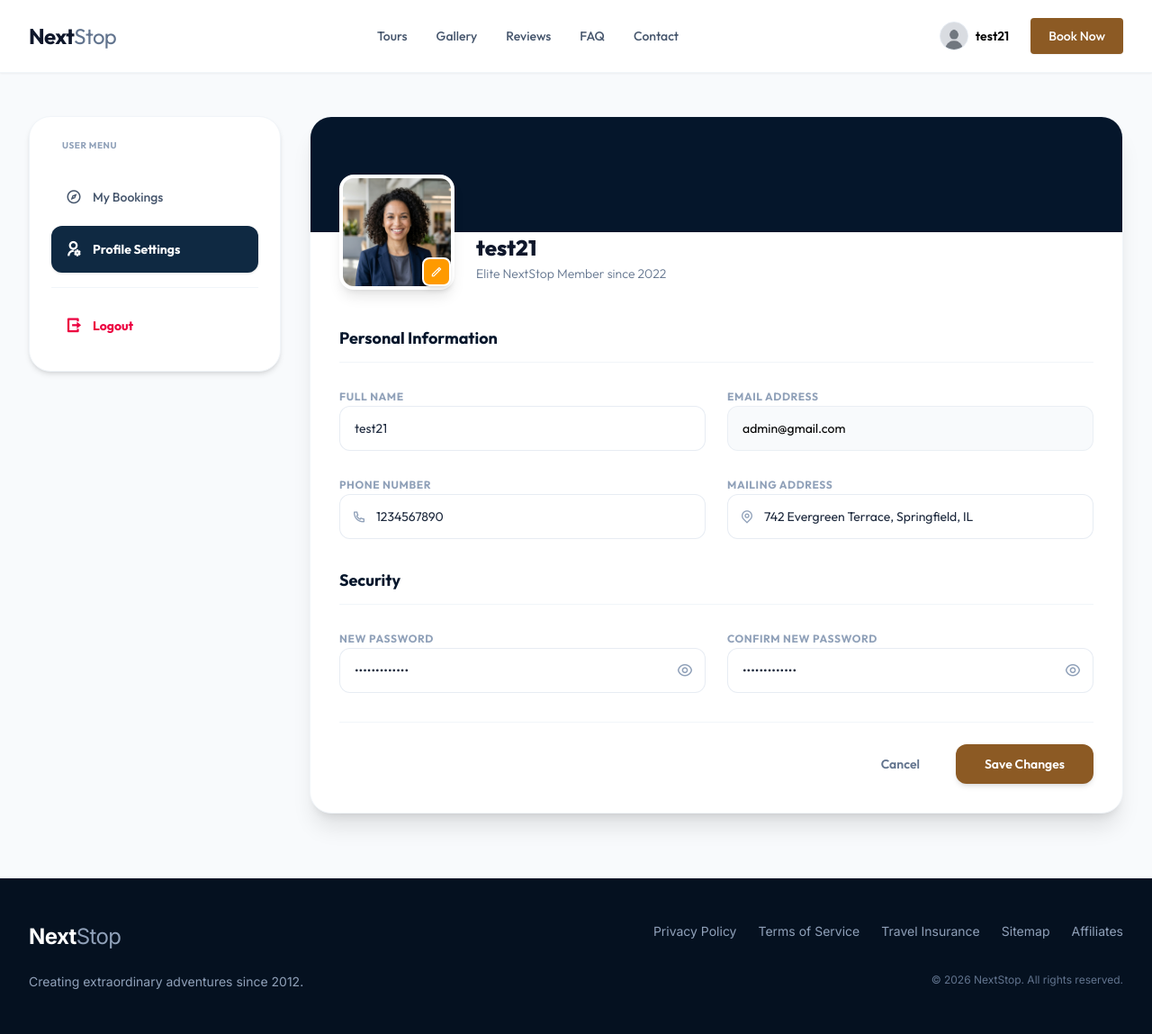
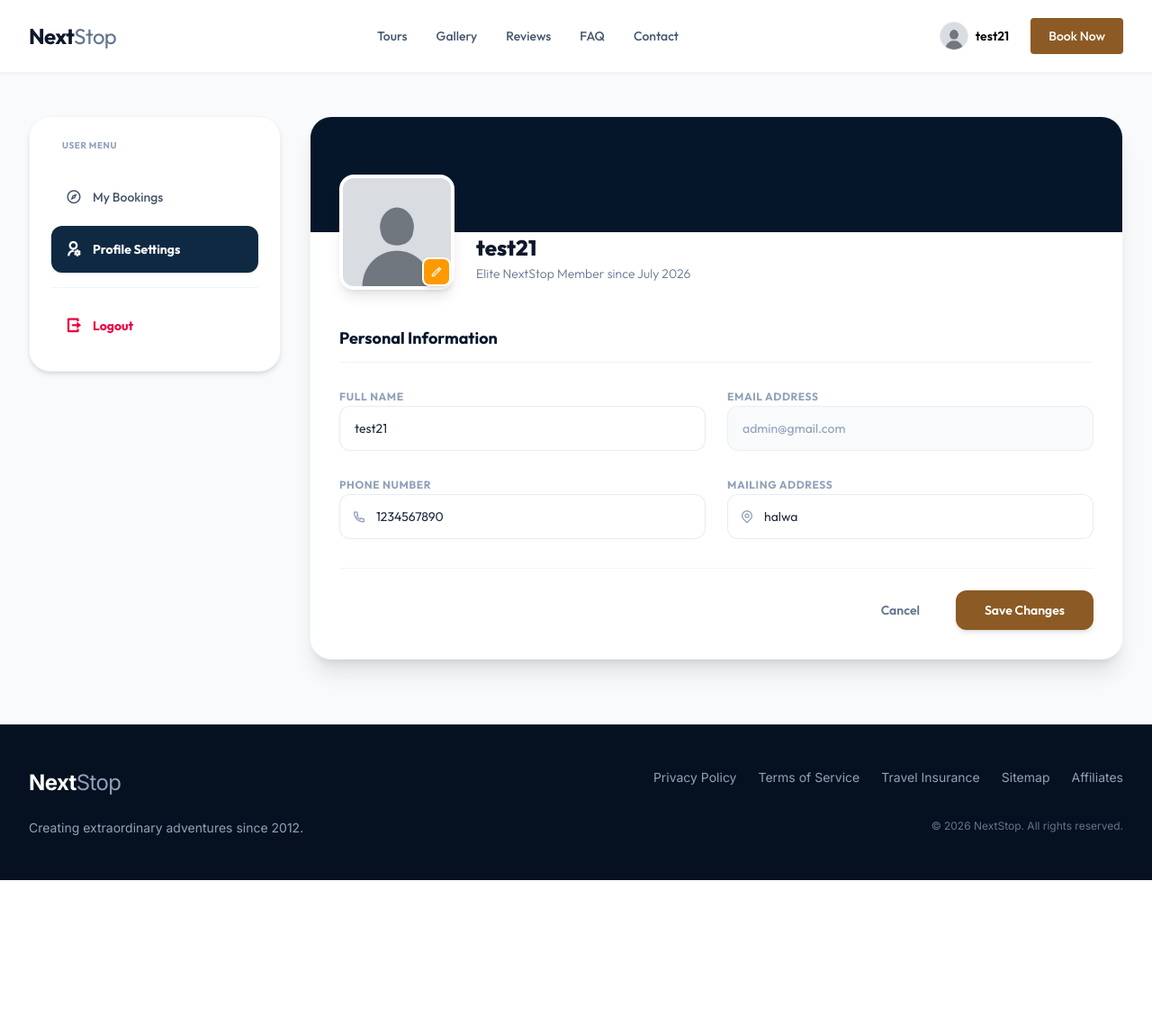
Before and after one commit to akshaykumar401/Tour_-_Traval, a Django app: page /user/ in a window 1280 px wide. Shown: the whole page at 90% size. After the commit the page ends 978 px from the top, so only its background shows below. Run offline with Django 5.2, Linux system fonts and the light colour scheme; a user stored in the database is signed in; data comes from the database, SQL or seed files in the repository; both versions use the stored data as it was after the commit; some libraries are stand-ins or nearby versions.

Commit message:
User Profile Update and Profile fetch done

```diff
--- a/tour_and_traval/static/scripts/user_page.js
+++ b/tour_and_traval/static/scripts/user_page.js
@@ -48,7 +48,3 @@ function togglePasswordVisibility(id) {
     eye.classList.add("ri-eye-line");
   }
 }
-
-function saveProfileChanges() {
-  alert("Profile changes saved successfully!");
-}
--- a/tour_and_traval/templates/layout/index.html
+++ b/tour_and_traval/templates/layout/index.html
@@ -124,6 +124,28 @@
 
     <!-- Main Content Area -->
     <main class="flex-grow">
+      {% if messages %}
+        <div class="max-w-7xl mx-auto px-4 sm:px-6 lg:px-8 mt-6 space-y-4">
+          {% for message in messages %}
+            <div class="p-4 rounded-xl text-sm font-semibold flex items-center justify-between {% if message.tags == 'success' %}bg-emerald-50 text-emerald-800 border border-emerald-100{% elif message.tags == 'error' %}bg-rose-50 text-rose-800 border border-rose-100{% else %}bg-blue-50 text-blue-800 border border-blue-100{% endif %}" role="alert">
+              <div class="flex items-center gap-3">
+                {% if message.tags == 'success' %}
+                  <i class="ri-checkbox-circle-line text-lg text-emerald-600"></i>
+                {% elif message.tags == 'error' %}
+                  <i class="ri-error-warning-line text-lg text-rose-600"></i>
+                {% else %}
+                  <i class="ri-information-line text-lg text-blue-600"></i>
+                {% endif %}
+                <span>{{ message }}</span>
+              </div>
+              <button type="button" class="text-slate-400 hover:text-slate-650 transition-colors cursor-pointer" onclick="this.parentElement.remove();">
+                <i class="ri-close-line text-lg"></i>
+              </button>
+            </div>
+          {% endfor %}
+        </div>
+      {% endif %}
+
       {% block main_content %} {% endblock %}
     </main>
 
--- a/tour_and_traval/theme/static/css/dist/styles.css
+++ b/tour_and_traval/theme/static/css/dist/styles.css
@@ -11,25 +11,31 @@
     --color-orange-100: oklch(95.4% 0.038 75.164);
     --color-amber-50: oklch(98.7% 0.022 95.277);
     --color-amber-100: oklch(96.2% 0.059 95.617);
-    --color-amber-300: oklch(87.9% 0.169 91.605);
     --color-amber-400: oklch(82.8% 0.189 84.429);
     --color-amber-500: oklch(76.9% 0.188 70.08);
     --color-amber-600: oklch(66.6% 0.179 58.318);
     --color-amber-700: oklch(55.5% 0.163 48.998);
     --color-green-500: oklch(72.3% 0.219 149.579);
+    --color-emerald-50: oklch(97.9% 0.021 166.113);
+    --color-emerald-100: oklch(95% 0.052 163.051);
     --color-emerald-500: oklch(69.6% 0.17 162.48);
     --color-emerald-600: oklch(59.6% 0.145 163.225);
+    --color-emerald-800: oklch(43.2% 0.095 166.913);
+    --color-blue-50: oklch(97% 0.014 254.604);
     --color-blue-100: oklch(93.2% 0.032 255.585);
     --color-blue-300: oklch(80.9% 0.105 251.813);
     --color-blue-500: oklch(62.3% 0.214 259.815);
     --color-blue-600: oklch(54.6% 0.245 262.881);
     --color-blue-700: oklch(48.8% 0.243 264.376);
+    --color-blue-800: oklch(42.4% 0.199 265.638);
     --color-blue-900: oklch(37.9% 0.146 265.522);
     --color-indigo-500: oklch(58.5% 0.233 277.117);
     --color-rose-50: oklch(96.9% 0.015 12.422);
+    --color-rose-100: oklch(94.1% 0.03 12.58);
     --color-rose-200: oklch(89.2% 0.058 10.001);
     --color-rose-500: oklch(64.5% 0.246 16.439);
     --color-rose-600: oklch(58.6% 0.253 17.585);
+    --color-rose-800: oklch(45.5% 0.188 13.697);
     --color-slate-50: oklch(98.4% 0.003 247.858);
     --color-slate-100: oklch(96.8% 0.007 247.896);
     --color-slate-200: oklch(92.9% 0.013 255.508);
@@ -74,8 +80,6 @@
     --text-5xl--line-height: 1;
     --text-6xl: 3.75rem;
     --text-6xl--line-height: 1;
-    --text-8xl: 6rem;
-    --text-8xl--line-height: 1;
     --font-weight-light: 300;
     --font-weight-normal: 400;
     --font-weight-medium: 500;
@@ -3277,6 +3175,16 @@
       aspect-ratio: 4/4.8;
     }
   }
+  .\[\&\:\:-webkit-inner-spin-button\]\:appearance-none {
+    &::-webkit-inner-spin-button {
+      appearance: none;
+    }
+  }
+  .\[\&\:\:-webkit-outer-spin-button\]\:appearance-none {
+    &::-webkit-outer-spin-button {
+      appearance: none;
+    }
+  }
 }
 @property --tw-translate-x {
   syntax: "*";
@@ -3461,11 +3369,6 @@
   syntax: "*";
   inherits: false;
   initial-value: 0 0 #0000;
-}
-@property --tw-outline-style {
-  syntax: "*";
-  inherits: false;
-  initial-value: solid;
 }
 @property --tw-blur {
   syntax: "*";
@@ -3628,7 +3531,6 @@
       --tw-ring-offset-width: 0px;
       --tw-ring-offset-color: #fff;
       --tw-ring-offset-shadow: 0 0 #0000;
-      --tw-outline-style: solid;
       --tw-blur: initial;
       --tw-brightness: initial;
       --tw-contrast: initial;
--- a/tour_and_traval/user/forms.py
+++ b/tour_and_traval/user/forms.py
@@ -1,6 +1,8 @@
 from django import forms
 from django.contrib.auth.forms import UserCreationForm
 from django.contrib.auth.models import User
+from .models import User_Profile
+
 
 # For Authintication Form
 class UserRegistrationForm(UserCreationForm):
@@ -12,3 +14,12 @@ class UserRegistrationForm(UserCreationForm):
   class Meta:
     model = User
     fields = ['username', 'email', 'full_name', 'phone_number', 'password1', 'password2']
+
+class UserProfileForm(forms.Form):
+  full_name = forms.CharField(max_length=100, required=True, label='Full Name')
+  phone_number = forms.IntegerField()
+  address = forms.CharField(max_length=255)
+
+  class Meta:
+    model = User_Profile
+    fields = ['full_name', 'phone_number', 'address']
--- a/tour_and_traval/user/templates/user/user_page.html
+++ b/tour_and_traval/user/templates/user/user_page.html
@@ -64,7 +64,7 @@
             <div class="relative w-32 h-32 flex-shrink-0">
               <div class="w-full h-full rounded-2xl border-4 border-white shadow-lg overflow-hidden bg-slate-100">
                 <img
-                  src="{% if request.user.profile.image %}{{ request.user.profile.image.url }}{% else %}{% static 'images/user_profile_avatar.png' %}{% endif %}"
+                  src="{% if user_data.image %}{{ user_data.image }}{% else %}{% static 'images/default_user.jpeg' %}{% endif %}"
                   alt="User Avatar"
                   class="w-full h-full object-cover"
                 />
@@ -79,14 +79,14 @@
             </div>
 
             <div class="text-center sm:text-left pb-2 space-y-0.5">
-              <h2 class="text-2xl font-extrabold text-slate-900 leading-snug">{{ request.user.profile.full_name|default:request.user.username }}</h2>
-              <p class="text-sm text-slate-500 font-light">Elite NextStop Member since 2022</p>
+              <h2 class="text-2xl font-extrabold text-slate-900 leading-snug">{{ user_data.full_name }}</h2>
+              <p class="text-sm text-slate-500 font-light">Elite NextStop Member since {{ user_data.date_joined|date:"F Y" }}</p>
             </div>
           </div>
 
           <!-- Forms -->
-          <form class="mt-10 space-y-8" onsubmit="event.preventDefault();">
-
+          <form method="post" action="{% url 'user_page' %}" class="mt-10 space-y-8">
+            {% csrf_token %}
             <!-- Personal Information Section -->
             <div class="space-y-6">
               <h3 class="text-lg font-bold text-[#05162b] border-b border-slate-100 pb-3">Personal Information</h3>
@@ -96,10 +96,14 @@
                   <label for="profile-name" class="text-xs font-bold text-slate-400 uppercase tracking-wider">Full Name</label>
                   <input
                     type="text"
+                    name="full_name"
                     id="profile-name"
-                    value="{{ request.user.profile.full_name|default:request.user.username }}"
-                    class="w-full bg-white border border-slate-200/80 focus:border-[#8c5a24] focus:ring-1 focus:ring-[#8c5a24] text-slate-800 rounded-xl px-4 py-3.5 text-sm outline-none transition-all"
+                    value="{{ form.full_name.value|default:'' }}"
+                    class="w-full bg-white border border-slate-200/80 {% if form.full_name.errors %}border-rose-500 focus:border-rose-500 focus:ring-rose-500{% else %}focus:border-[#8c5a24] focus:ring-1 focus:ring-[#8c5a24]{% endif %} text-slate-800 rounded-xl px-4 py-3.5 text-sm outline-none transition-all"
                   />
+                  {% if form.full_name.errors %}
+                    <span class="text-rose-500 text-xs font-semibold mt-1 block">{{ form.full_name.errors.0 }}</span>
+                  {% endif %}
                 </div>
                 <!-- Email Address (Disabled) -->
                 <div class="space-y-2">
@@ -107,9 +111,9 @@
                   <input
                     type="email"
                     id="profile-email"
-                    value="{{ request.user.email }}"
+                    value="{{ user_data.email }}"
                     disabled
-                    class="w-full bg-slate-50 border border-slate-200/60 text-slate-455 rounded-xl px-4 py-3.5 text-sm outline-none cursor-not-allowed"
+                    class="w-full bg-slate-50 border border-slate-200/60 text-slate-400 rounded-xl px-4 py-3.5 text-sm outline-none cursor-not-allowed"
                   />
                 </div>
                 <!-- Phone Number -->
@@ -117,15 +121,19 @@
                   <label for="profile-phone" class="text-xs font-bold text-slate-400 uppercase tracking-wider">Phone Number</label>
                   <div class="relative">
                     <input
-                      type="tel"
+                      type="number"
+                      name="phone_number"
                       id="profile-phone"
-                      value="{{ request.user.profile.phone|default:'' }}"
-                      class="w-full bg-white border border-slate-200/80 focus:border-[#8c5a24] focus:ring-1 focus:ring-[#8c5a24] text-slate-800 rounded-xl pl-10 pr-4 py-3.5 text-sm outline-none transition-all"
+                      value="{{ form.phone_number.value|default:'' }}"
+                      class="w-full bg-white border border-slate-200/80 {% if form.phone_number.errors %}border-rose-500 focus:border-rose-500 focus:ring-rose-500{% else %}focus:border-[#8c5a24] focus:ring-1 focus:ring-[#8c5a24]{% endif %} text-slate-800 rounded-xl pl-10 pr-4 py-3.5 text-sm outline-none transition-all [appearance:textfield] [&::-webkit-outer-spin-button]:appearance-none [&::-webkit-inner-spin-button]:appearance-none"
                     />
                     <div class="absolute inset-y-0 left-0 flex items-center pl-3.5 pointer-events-none text-slate-400">
                       <i class="ri-phone-line text-base"></i>
                     </div>
                   </div>
+                  {% if form.phone_number.errors %}
+                    <span class="text-rose-500 text-xs font-semibold mt-1 block">{{ form.phone_number.errors.0 }}</span>
+                  {% endif %}
                 </div>
                 <!-- Mailing Address -->
                 <div class="space-y-2">
@@ -133,74 +141,32 @@
                   <div class="relative">
                     <input
                       type="text"
+                      name="address"
                       id="profile-address"
-                      value="742 Evergreen Terrace, Springfield, IL"
-                      class="w-full bg-white border border-slate-200/80 focus:border-[#8c5a24] focus:ring-1 focus:ring-[#8c5a24] text-slate-800 rounded-xl pl-10 pr-4 py-3.5 text-sm outline-none transition-all"
+                      value="{{ form.address.value|default:'' }}"
+                      class="w-full bg-white border border-slate-200/80 {% if form.address.errors %}border-rose-500 focus:border-rose-500 focus:ring-rose-500{% else %}focus:border-[#8c5a24] focus:ring-1 focus:ring-[#8c5a24]{% endif %} text-slate-800 rounded-xl pl-10 pr-4 py-3.5 text-sm outline-none transition-all"
                     />
                     <div class="absolute inset-y-0 left-0 flex items-center pl-3.5 pointer-events-none text-slate-400">
                       <i class="ri-map-pin-line text-base"></i>
                     </div>
                   </div>
-                </div>
-              </div>
-            </div>
-
-            <!-- Security Section -->
-            <div class="space-y-6">
-              <h3 class="text-lg font-bold text-[#05162b] border-b border-slate-100 pb-3">Security</h3>
-              <div class="grid grid-cols-1 sm:grid-cols-2 gap-6">
-                <!-- New Password -->
-                <div class="space-y-2">
-                  <label for="profile-password" class="text-xs font-bold text-slate-400 uppercase tracking-wider">New Password</label>
-                  <div class="relative">
-                    <input
-                      type="password"
-                      id="profile-password"
-                      value="mypassword123"
-                      class="w-full bg-white border border-slate-200/80 focus:border-[#8c5a24] focus:ring-1 focus:ring-[#8c5a24] text-slate-800 rounded-xl pl-4 pr-10 py-3.5 text-sm outline-none transition-all"
-                    />
-                    <button
-                      type="button"
-                      onclick="togglePasswordVisibility('profile-password')"
-                      class="absolute inset-y-0 right-0 flex items-center pr-3.5 text-slate-400 hover:text-slate-650 cursor-pointer"
-                    >
-                      <i class="ri-eye-line text-lg" id="eye-profile-password"></i>
-                    </button>
-                  </div>
-                </div>
-                <!-- Confirm Password -->
-                <div class="space-y-2">
-                  <label for="profile-password-confirm" class="text-xs font-bold text-slate-400 uppercase tracking-wider">Confirm New Password</label>
-                  <div class="relative">
-                    <input
-                      type="password"
-                      id="profile-password-confirm"
-                      value="mypassword123"
-                      class="w-full bg-white border border-slate-200/80 focus:border-[#8c5a24] focus:ring-1 focus:ring-[#8c5a24] text-slate-800 rounded-xl pl-4 pr-10 py-3.5 text-sm outline-none transition-all"
-                    />
-                    <button
-                      type="button"
-                      onclick="togglePasswordVisibility('profile-password-confirm')"
-                      class="absolute inset-y-0 right-0 flex items-center pr-3.5 text-slate-400 hover:text-slate-655 cursor-pointer"
-                    >
-                      <i class="ri-eye-line text-lg" id="eye-profile-password-confirm"></i>
-                    </button>
-                  </div>
+                  {% if form.address.errors %}
+                    <span class="text-rose-500 text-xs font-semibold mt-1 block">{{ form.address.errors.0 }}</span>
+                  {% endif %}
                 </div>
               </div>
             </div>
 
             <!-- Action Buttons -->
             <div class="flex justify-end gap-4 pt-6 border-t border-slate-100">
-              <button
-                type="button"
-                class="px-6 py-3 rounded-xl text-sm font-semibold text-slate-500 hover:text-slate-800 transition-colors cursor-pointer"
+              <a
+                href="{% url 'user_page' %}"
+                class="px-6 py-3 rounded-xl text-sm font-semibold text-slate-500 hover:text-slate-800 transition-colors cursor-pointer flex items-center justify-center"
               >
                 Cancel
-              </button>
+              </a>
               <button
-                type="button"
-                onclick="saveProfileChanges()"
+                type="submit"
                 class="bg-[#8c5a24] hover:bg-[#72491d] text-white px-8 py-3 rounded-xl text-sm font-semibold transition-all shadow-md hover:shadow-lg cursor-pointer"
               >
                 Save Changes
--- a/tour_and_traval/user/views.py
+++ b/tour_and_traval/user/views.py
@@ -1,13 +1,56 @@
 from django.shortcuts import render, redirect
-from .forms import UserRegistrationForm
+from .forms import UserRegistrationForm, UserProfileForm
 from django.contrib.auth import login
 from .models import User_Profile
+from django.contrib.auth.decorators import login_required
+from django.contrib import messages
+
+def user_data_dict(request):
+  user = request.user
+  user_profile_data = User_Profile.objects.get(user=user)
+
+  # Formatting the User Data.
+  return {
+    'email': user.email,
+    'full_name': user_profile_data.full_name,
+    'phone': user_profile_data.phone,
+    'address': user_profile_data.address,
+    'image': user_profile_data.image.url if user_profile_data.image else None,
+    'username': user.username,
+    'date_joined': user.date_joined,
+  }
 
 # Create your views here.
+@login_required
 def user_page(request):
   if not request.user.is_authenticated:
     return redirect('login')
-  return render(request, "user/user_page.html")
+
+  user_profile = User_Profile.objects.get(user=request.user)
+
+  if request.method == 'POST':
+    # Handle form submission for updating user profile
+    form = UserProfileForm(request.POST)
+    if form.is_valid():
+      user_profile.full_name = form.cleaned_data['full_name']
+      user_profile.phone = form.cleaned_data['phone_number']
+      user_profile.address = form.cleaned_data['address']
+      user_profile.save()
+      messages.success(request, 'Profile updated successfully!')
+      return redirect('user_page')
+  else:
+    form = UserProfileForm(initial={
+      'full_name': user_profile.full_name,
+      'phone_number': user_profile.phone,
+      'address': user_profile.address
+    })
+
+  # Get the formatted user data to pass to the template
+  formatted_user_data = user_data_dict(request)
+  return render(request, "user/user_page.html", {
+    'user_data': formatted_user_data,
+    'form': form
+  })
 
 def register(request):
   # if user is logged in, redirect to user_page
```
Also changed, not shown: other parts of tour_and_traval/theme/static/css/dist/styles.css (+55 -161 lines), tour_and_traval/db.sqlite3.
